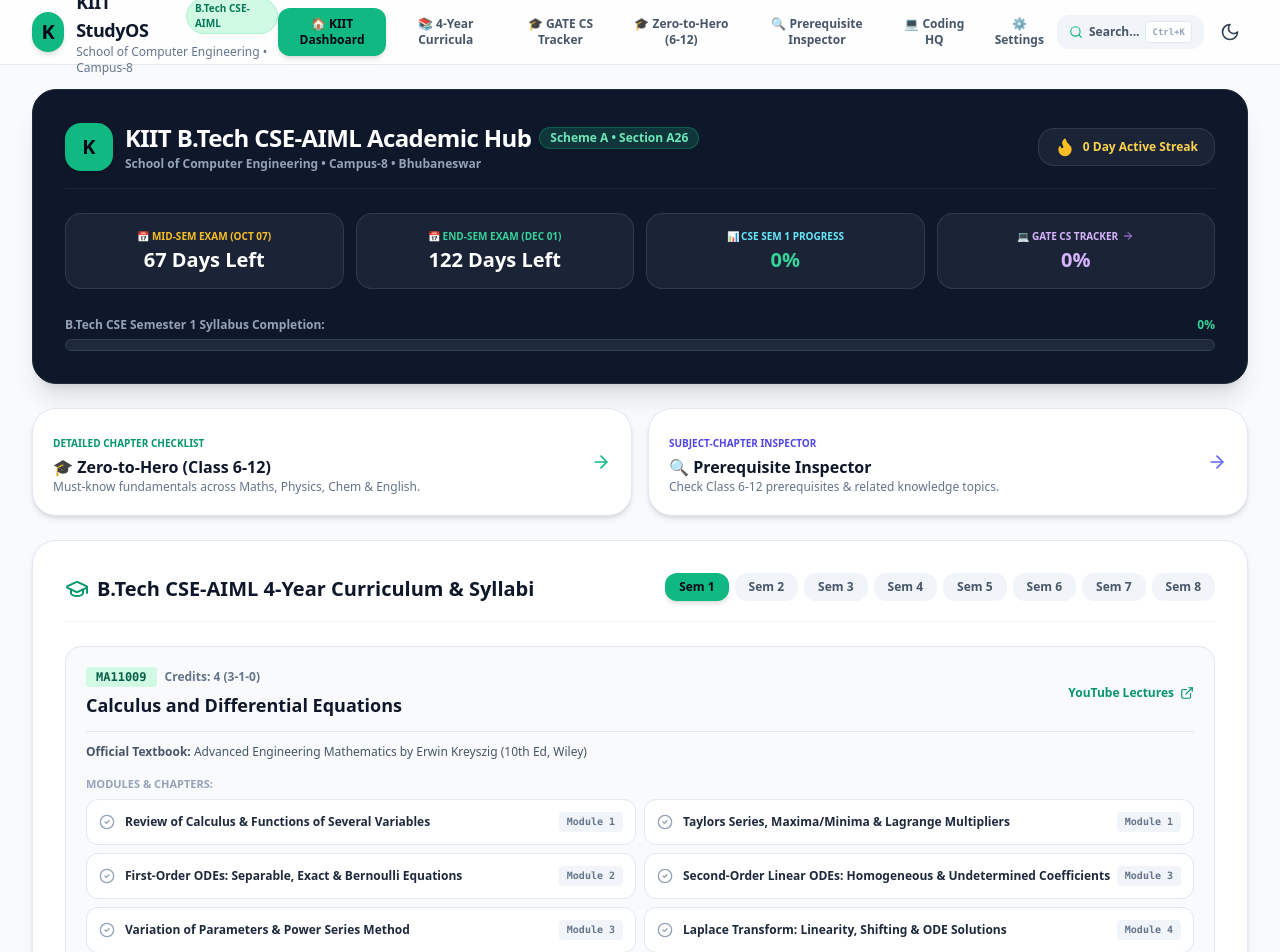
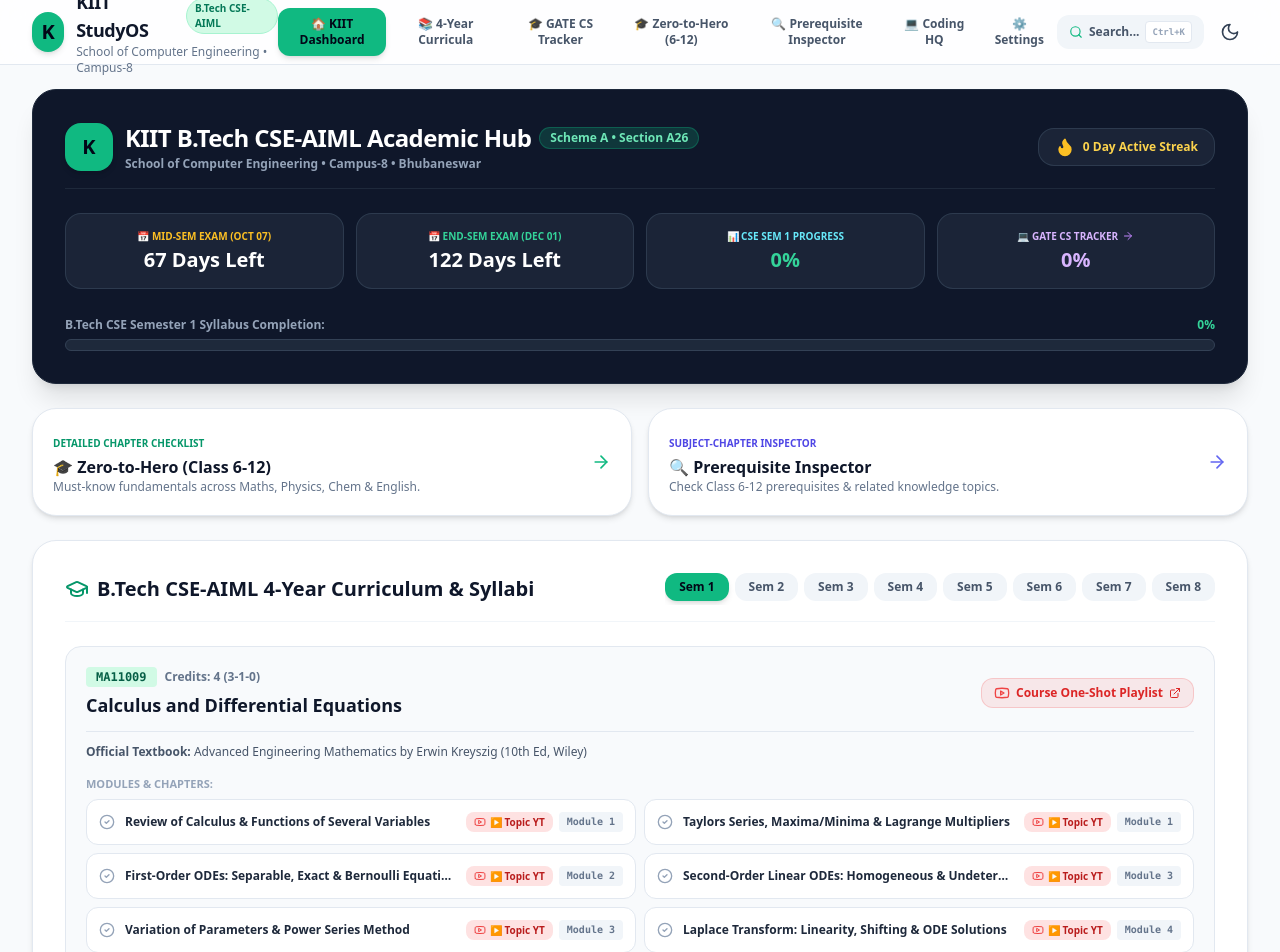
Before and after one commit to codearjunsingh/kiit-academic-companion, a React (Vite) app: page / in a window 1280 px wide. Shown: the top 952 px of the page. Built offline with nearby package versions, Linux system fonts and the light colour scheme.

Commit message:
Add direct topic-level YouTube video links in front of every topic while preserving main oneshot playlist buttons

```diff
--- a/src/components/FoundationZeroView.tsx
+++ b/src/components/FoundationZeroView.tsx
@@ -7,7 +7,7 @@
   ExternalLink,
   Flame,
   Star,
-  BookOpen
+  Youtube
 } from 'lucide-react';
 
 export const FoundationZeroView: React.FC = () => {
@@ -108,6 +108,7 @@
         {filteredTopics.map(topic => {
           const isDone = !!checkedFoundationZero[topic.id];
           const rating = confidenceRatings[topic.id] || 3;
+          const topicYtUrl = `https://www.youtube.com/results?search_query=${encodeURIComponent(topic.classLevel + ' ' + topic.subject + ' ' + topic.title + ' lecture')}`;
 
           return (
             <div
@@ -135,9 +136,25 @@
                         Feeds into: {topic.kiitSubjectLink}
                       </span>
                     </div>
-                    <h3 className="text-base font-black text-slate-900 dark:text-white mt-1">
-                      {topic.title}
-                    </h3>
+
+                    <div className="flex items-center space-x-2 mt-1">
+                      <h3 className="text-base font-black text-slate-900 dark:text-white">
+                        {topic.title}
+                      </h3>
+
+                      {/* DEDICATED TOPIC YOUTUBE BUTTON IN FRONT OF TOPIC TITLE */}
+                      <a
+                        href={topicYtUrl}
+                        target="_blank"
+                        rel="noreferrer"
+                        className="inline-flex items-center space-x-1 px-2.5 py-1 rounded-xl bg-red-100 dark:bg-red-950/60 text-red-700 dark:text-red-300 text-xs font-black hover:bg-red-200 transition-colors shrink-0"
+                        title={`Watch YouTube lecture for ${topic.title}`}
+                      >
+                        <Youtube className="w-3.5 h-3.5 text-red-500" />
+                        <span>▶ Topic YT</span>
+                        <ExternalLink className="w-3 h-3" />
+                      </a>
+                    </div>
                   </div>
                 </div>
 
--- a/src/components/GateHqView.tsx
+++ b/src/components/GateHqView.tsx
@@ -7,7 +7,8 @@
   Flame,
   Award,
   BookOpen,
-  Target
+  Target,
+  Youtube
 } from 'lucide-react';
 
 export const GateHqView: React.FC = () => {
@@ -146,38 +147,57 @@
                   <span className="text-xs font-extrabold text-purple-600 dark:text-purple-400">
                     {subDone} / {subTotal} ({subPct}%)
                   </span>
+                  {/* PRESERVED MAIN SUBJECT PW LECTURE LINK */}
                   <a
                     href={`https://www.youtube.com/results?search_query=${encodeURIComponent(`PW GATE ${subject.name} CSE`)}`}
                     target="_blank"
                     rel="noreferrer"
-                    className="inline-flex items-center space-x-1 text-xs font-bold text-slate-500 hover:text-purple-600 dark:hover:text-purple-400"
+                    className="inline-flex items-center space-x-1.5 px-3 py-1.5 rounded-xl bg-red-500/10 hover:bg-red-500/20 text-red-600 dark:text-red-400 border border-red-500/20 text-xs font-black transition-colors shrink-0"
                   >
-                    <span>PW Lectures</span>
+                    <Youtube className="w-4 h-4 text-red-500" />
+                    <span>PW Subject Playlist</span>
                     <ExternalLink className="w-3 h-3" />
                   </a>
                 </div>
               </div>
 
-              {/* CHAPTER CHECKBOXES GRID */}
+              {/* CHAPTER CHECKBOXES GRID WITH TOPIC-LEVEL YOUTUBE BUTTONS IN FRONT */}
               <div className="grid grid-cols-1 md:grid-cols-2 gap-2.5">
                 {subject.chapters.map(ch => {
                   const isDone = !!checkedGate[ch.id];
+                  const topicYtUrl = `https://www.youtube.com/results?search_query=${encodeURIComponent('PW GATE CSE ' + subject.name + ' ' + ch.title)}`;
+
                   return (
                     <div
                       key={ch.id}
-                      onClick={() => toggleGateTopic(ch.id)}
-                      className={`p-3.5 rounded-2xl border text-xs cursor-pointer transition-all flex items-center justify-between ${
+                      className={`p-3.5 rounded-2xl border text-xs transition-all flex items-center justify-between gap-2 ${
                         isDone
                           ? 'bg-purple-50 dark:bg-purple-950/40 border-purple-300 dark:border-purple-800 text-slate-900 dark:text-white'
                           : 'bg-slate-50 dark:bg-slate-800/60 border-slate-200 dark:border-slate-700 text-slate-800 dark:text-slate-200 hover:border-purple-400'
                       }`}
                     >
-                      <div className="flex items-center space-x-3">
+                      <div
+                        onClick={() => toggleGateTopic(ch.id)}
+                        className="flex items-center space-x-3 cursor-pointer flex-1 min-w-0"
+                      >
                         <CheckCircle2 className={`w-4 h-4 shrink-0 ${isDone ? 'text-purple-600 fill-purple-600/20' : 'text-slate-400'}`} />
-                        <span className="font-bold">{ch.title}</span>
+                        <span className="font-bold truncate">{ch.title}</span>
                       </div>
 
                       <div className="flex items-center space-x-1.5 shrink-0">
+                        {/* DEDICATED TOPIC YOUTUBE BUTTON IN FRONT OF TOPIC */}
+                        <a
+                          href={topicYtUrl}
+                          target="_blank"
+                          rel="noreferrer"
+                          onClick={(e) => e.stopPropagation()}
+                          className="inline-flex items-center space-x-1 px-2 py-0.5 rounded-lg bg-red-100 dark:bg-red-950/60 text-red-700 dark:text-red-300 text-[10px] font-black hover:bg-red-200 transition-colors"
+                          title={`Watch PW GATE YouTube lecture for ${ch.title}`}
+                        >
+                          <Youtube className="w-3 h-3 text-red-500" />
+                          <span>▶ PW YT</span>
+                        </a>
+
                         <span className="text-[10px] font-mono font-bold px-2 py-0.5 rounded bg-slate-200 dark:bg-slate-700 text-slate-600 dark:text-slate-300">
                           {ch.weightage}
                         </span>
--- a/src/components/SinglePageMissionControl.tsx
+++ b/src/components/SinglePageMissionControl.tsx
@@ -18,7 +18,8 @@
   ExternalLink,
   Flame,
   GraduationCap,
-  ArrowRight
+  ArrowRight,
+  Youtube
 } from 'lucide-react';
 
 export const SinglePageMissionControl: React.FC = () => {
@@ -214,14 +215,16 @@
                     </h3>
                   </div>
 
+                  {/* PRESERVED MAIN COURSE ONESHOT / PLAYLIST YOUTUBE BUTTON */}
                   <a
                     href={`https://www.youtube.com/results?search_query=${encodeURIComponent(course.youtubeSearchQuery)}`}
                     target="_blank"
                     rel="noreferrer"
-                    className="inline-flex items-center space-x-1.5 text-xs font-extrabold text-emerald-600 dark:text-emerald-400 hover:underline shrink-0"
+                    className="inline-flex items-center space-x-1.5 px-3 py-1.5 rounded-xl bg-red-500/10 hover:bg-red-500/20 text-red-600 dark:text-red-400 border border-red-500/20 text-xs font-black transition-colors shrink-0"
                   >
-                    <span>YouTube Lectures</span>
-                    <ExternalLink className="w-3.5 h-3.5" />
+                    <Youtube className="w-4 h-4 text-red-500" />
+                    <span>Course One-Shot Playlist</span>
+                    <ExternalLink className="w-3 h-3" />
                   </a>
                 </div>
 
@@ -229,29 +232,48 @@
                   <strong>Official Textbook:</strong> {course.textbook}
                 </p>
 
-                {/* CHAPTERS CHECKLIST */}
+                {/* CHAPTERS CHECKLIST WITH TOPIC-LEVEL YOUTUBE BUTTONS IN FRONT */}
                 <div className="space-y-1.5 pt-1">
                   <p className="text-[11px] font-black uppercase text-slate-400">Modules & Chapters:</p>
                   <div className="grid grid-cols-1 md:grid-cols-2 gap-2">
                     {course.chapters.map(ch => {
                       const isDone = !!checkedSyllabus[ch.id];
+                      const topicYtUrl = `https://www.youtube.com/results?search_query=${encodeURIComponent(course.name + ' ' + ch.title + ' KIIT BTech')}`;
                       return (
                         <div
                           key={ch.id}
-                          onClick={() => toggleSyllabusTopic(ch.id)}
-                          className={`p-3 rounded-xl border text-xs cursor-pointer transition-all flex items-center justify-between ${
+                          className={`p-3 rounded-xl border text-xs transition-all flex items-center justify-between gap-2 ${
                             isDone
                               ? 'bg-emerald-50 dark:bg-emerald-950/40 border-emerald-300 dark:border-emerald-800 text-slate-900 dark:text-white'
                               : 'bg-white dark:bg-slate-900 border-slate-200 dark:border-slate-700 text-slate-800 dark:text-slate-200 hover:border-emerald-400'
                           }`}
                         >
-                          <div className="flex items-center space-x-2.5">
+                          <div
+                            onClick={() => toggleSyllabusTopic(ch.id)}
+                            className="flex items-center space-x-2.5 cursor-pointer flex-1 min-w-0"
+                          >
                             <CheckCircle2 className={`w-4 h-4 shrink-0 ${isDone ? 'text-emerald-500 fill-emerald-500/20' : 'text-slate-400'}`} />
-                            <span className="font-bold">{ch.title}</span>
+                            <span className="font-bold truncate">{ch.title}</span>
                           </div>
-                          <span className="text-[10px] font-mono font-bold px-2 py-0.5 rounded bg-slate-100 dark:bg-slate-800 text-slate-500 shrink-0">
-                            {ch.module}
-                          </span>
+
+                          <div className="flex items-center space-x-1.5 shrink-0">
+                            {/* DEDICATED TOPIC YOUTUBE BUTTON IN FRONT OF TOPIC */}
+                            <a
+                              href={topicYtUrl}
+                              target="_blank"
+                              rel="noreferrer"
+                              onClick={(e) => e.stopPropagation()}
+                              className="inline-flex items-center space-x-1 px-2 py-0.5 rounded-lg bg-red-100 dark:bg-red-950/60 text-red-700 dark:text-red-300 text-[10px] font-black hover:bg-red-200 transition-colors"
+                              title={`Watch YouTube lecture for ${ch.title}`}
+                            >
+                              <Youtube className="w-3 h-3 text-red-500" />
+                              <span>▶ Topic YT</span>
+                            </a>
+
+                            <span className="text-[10px] font-mono font-bold px-2 py-0.5 rounded bg-slate-100 dark:bg-slate-800 text-slate-500">
+                              {ch.module}
+                            </span>
+                          </div>
                         </div>
                       );
                     })}
```
